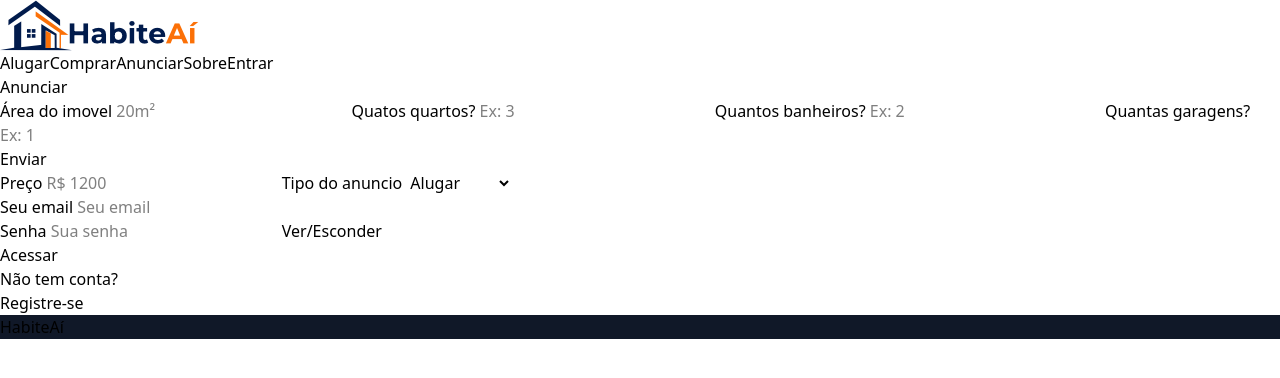
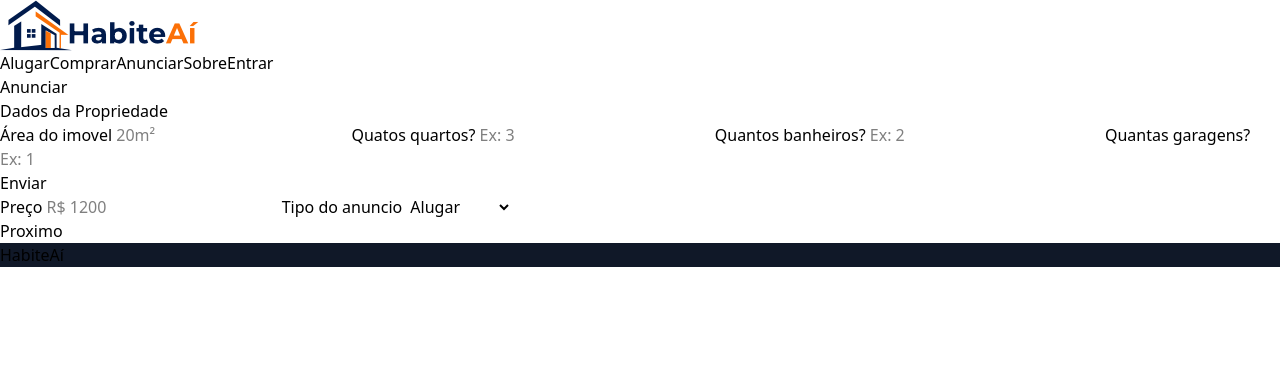
Before and after one commit to zefelipe19/habiteai, an Angular app in the folder frontend/: page /anunciar in a window 1280 px wide. Shown: the top 378 px of the page. Built offline with nearby package versions, Linux system fonts and the light colour scheme.

Commit message:
feat: implements the inicial system tho show login form if the user its not logged

```diff
--- a/frontend/src/app/components/create-property/create-property.html
+++ b/frontend/src/app/components/create-property/create-property.html
@@ -1,3 +1,4 @@
+<h3>Dados da Propriedade</h3>
 <form>
     <label for="propertyArea">
         Área do imovel
@@ -33,3 +34,6 @@
         </select>
     </label>
 </form>
+<div>
+    <button (click)="nextStep()">Proximo</button>
+</div>
--- a/frontend/src/app/components/create-property/create-property.ts
+++ b/frontend/src/app/components/create-property/create-property.ts
@@ -1,4 +1,4 @@
-import { Component, EventEmitter, Output } from '@angular/core';
+import { Component, EventEmitter, output } from '@angular/core';
 import { FormControl, ReactiveFormsModule, FormGroup } from '@angular/forms';
 
 @Component({
@@ -8,19 +8,24 @@ import { FormControl, ReactiveFormsModule, FormGroup } from '@angular/forms';
   styleUrl: './create-property.css',
 })
 export class CreateProperty {
-  @Output() propertyCreatedSuccessfully = new EventEmitter<void>()
+  propertyCreatedSuccessfully = output<void>();
 
   propertyForm = new FormGroup({
     propertyArea: new FormControl<Number>(0),
     propertyRestrooms: new FormControl<Number>(0),
     propertyBathrooms: new FormControl<Number>(0),
     propertyParkingSpace: new FormControl<Number>(0),
-  })
+  });
 
   propertyAnnouncement = new FormGroup({
     price: new FormControl<Number>(0),
     type: new FormControl<String>(''),
     announcementId: new FormControl<Number>(0),
     advertiserId: new FormControl<Number>(0),
-  })
+  });
+
+  nextStep() {
+    console.log('nextStep');
+    this.propertyCreatedSuccessfully.emit();
+  }
 }
--- a/frontend/src/app/pages/announce/announce.html
+++ b/frontend/src/app/pages/announce/announce.html
@@ -1,5 +1,7 @@
 <h1>Anunciar</h1>
-<app-create-property></app-create-property>
+<app-create-property (propertyCreatedSuccessfully)="showLoginForm()"></app-create-property>
 @if(!authService.isLoggedIn()) {
-    <app-login-register></app-login-register>
+@if(showLogin()) {
+<app-login-register></app-login-register>
 }
+}
--- a/frontend/src/app/pages/announce/announce.ts
+++ b/frontend/src/app/pages/announce/announce.ts
@@ -1,8 +1,7 @@
-import { Component } from '@angular/core';
+import { Component, signal } from '@angular/core';
 import { LoginRegister } from '../../components/login-register/login-register';
 import { CreateProperty } from '../../components/create-property/create-property';
-import { AuthService } from "../../services/auth-service";
-
+import { AuthService } from '../../services/auth-service';
 
 @Component({
   selector: 'app-announce',
@@ -11,5 +10,10 @@ import { AuthService } from "../../services/auth-service";
   styleUrl: './announce.css',
 })
 export class Announce {
-  constructor (protected authService: AuthService) {}
+  constructor(protected authService: AuthService) {}
+  showLogin = signal(false);
+  showLoginForm() {
+    console.log('show');
+    this.showLogin.set(true);
+  }
 }
```
